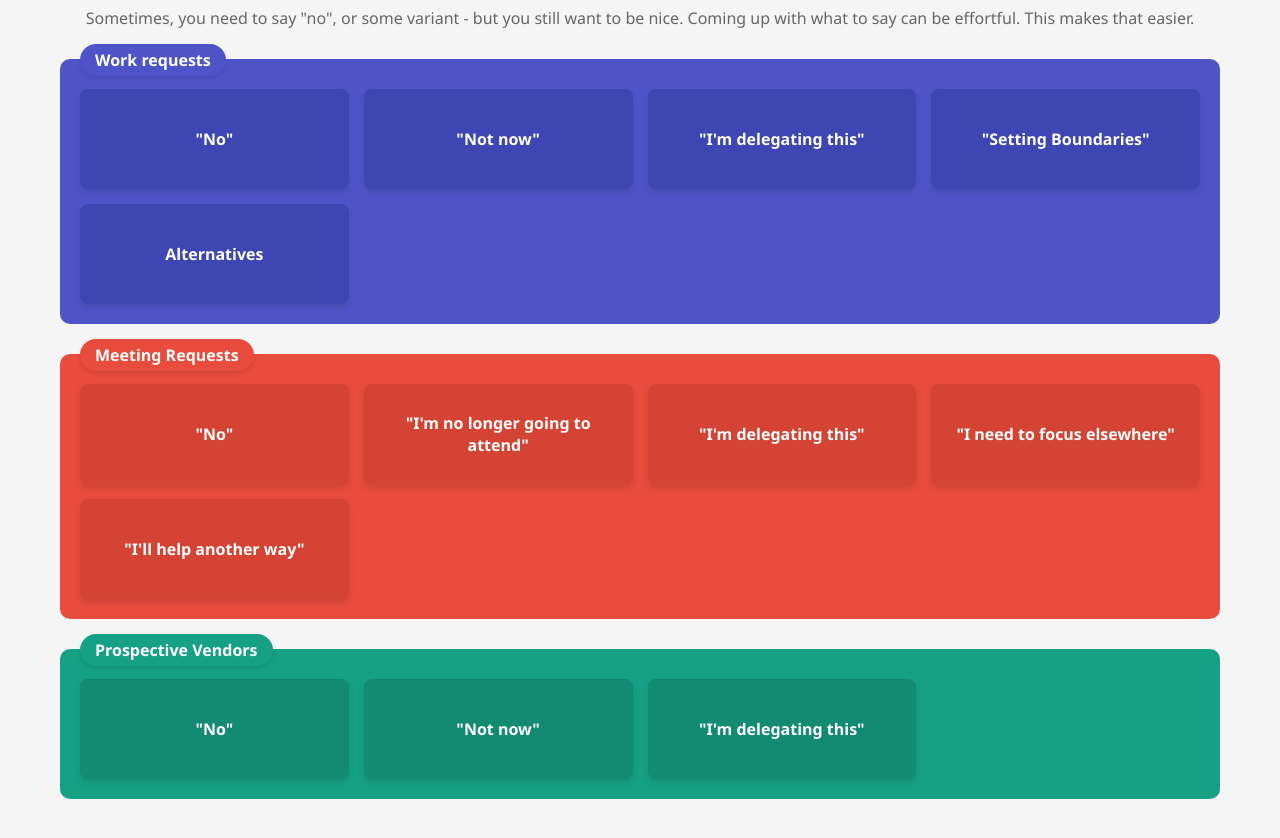
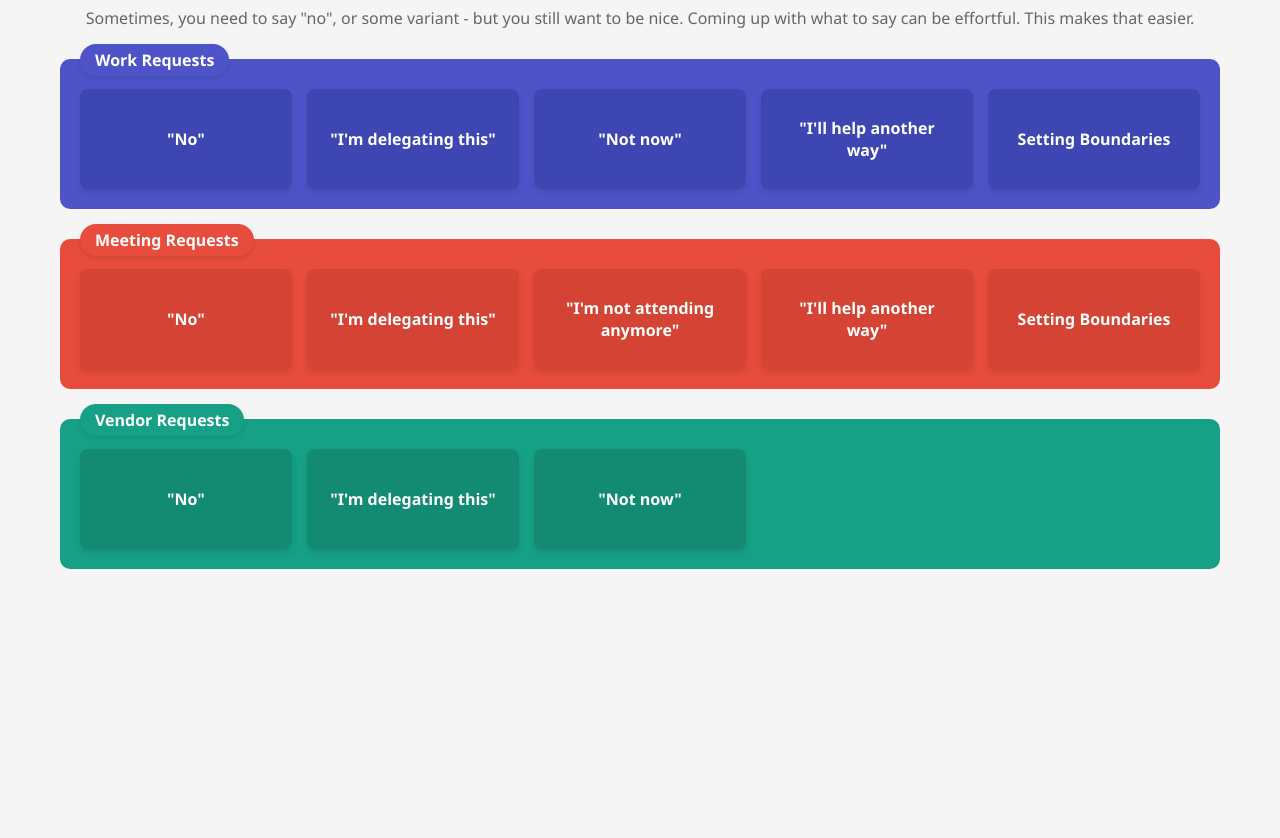
Before and after one commit to caelyx/no, a plain HTML site: page index.html in a window 1280 px wide. Shown: the part 66-904 px from the top of the page. After the commit the page ends 800 px from the top, so only its background shows below. Drawn offline with Linux system fonts and the light colour scheme.

Commit message:
Minor style adjustments.
script.js: clean up category names and order
styles.css: allow five buttons in a row.

```diff
--- a/script.js
+++ b/script.js
@@ -11,7 +11,7 @@ document.addEventListener('DOMContentLoaded', function() {
 
 function parseMarkdown() {
     // This is the content from the Markdown file
-    const markdownContent = `# Work requests
+    const markdownContent = `# Work Requests
 
 ## "No"
 
@@ -26,6 +26,19 @@ function parseMarkdown() {
 * "That's a creative suggestion, though it's not something we can implement at this time."
 * "I've given this considerable thought, and my answer is no."
 
+## "I'm delegating this"
+
+* "This is something that would benefit from [colleague's] expertise. I'll connect you with them."
+* "I believe [team member] would be better positioned to help you with this request."
+* "I'd like [colleague] to take point on this – they have more bandwidth than I do currently."
+* "This falls within [department]'s remit. I'll point you in their direction."
+* "I recommend discussing this with [colleague], who specializes in this area."
+* "While I can't take this on personally, I'm happy to ask [team member] to collaborate with you on it."
+* "I think [colleague] would be the best person to provide the support you need on this."
+* "This isn't my area of expertise, but [team member] would be an excellent resource for you."
+* "I'd like to hand this over to [colleague] who has more capacity to give it proper attention."
+* "I'll ask [team member] to follow up with you as they're leading our initiatives in this space."
+
 ## "Not now"
 
 * "This isn't a priority for us this quarter, but let's revisit it in our planning for next quarter."
@@ -39,20 +52,20 @@ function parseMarkdown() {
 * "Let's put a pin in this for now while we gather more information."
 * "I'd prefer to wait until we have more data before making a commitment."
 
-## "I'm delegating this"
+## "I'll help another way"
 
-* "This is something that would benefit from [colleague's] expertise. I'll connect you with them."
-* "I believe [team member] would be better positioned to help you with this request."
-* "I'd like [colleague] to take point on this – they have more bandwidth than I do currently."
-* "This falls within [department]'s remit. I'll point you in their direction."
-* "I recommend discussing this with [colleague], who specializes in this area."
-* "While I can't take this on personally, I'm happy to ask [team member] to collaborate with you on it."
-* "I think [colleague] would be the best person to provide the support you need on this."
-* "This isn't my area of expertise, but [team member] would be an excellent resource for you."
-* "I'd like to hand this over to [colleague] who has more capacity to give it proper attention."
-* "I'll ask [team member] to follow up with you as they're leading our initiatives in this space."
+* "What if we approached this from a different angle? Perhaps we could [alternative suggestion]."
+* "I can't approve this specific request, but here's what I can offer instead..."
+* "Rather than pursuing that path, I'd recommend we focus our efforts on [alternative]."
+* "Have you considered [alternative approach] as a potential solution?"
+* "While that specific approach isn't feasible, I wonder if [alternative] might achieve similar outcomes."
+* "I suggest we pivot slightly and look at [alternative] which aligns better with our objectives."
+* "Instead of that approach, what about exploring [alternative option]?"
+* "That specific proposal doesn't work for us, but I'd be supportive of [modified version]."
+* "Let's try a different tack – perhaps [alternative] would be more achievable."
+* "I see where you're heading with this. What if we modified the approach to [alternative]?"
 
-## "Setting Boundaries"
+## Setting Boundaries
 
 * "I need to protect our team's bandwidth, so we'll need to decline this request."
 * "Taking this on would overextend our resources, which wouldn't be responsible management."
@@ -65,19 +78,6 @@ function parseMarkdown() {
 * "I'm conscious of not spreading our resources too thin, so we'll need to decline."
 * "To maintain the quality of our work, I need to be selective about what we commit to."
 
-## Alternatives
-
-* "What if we approached this from a different angle? Perhaps we could [alternative suggestion]."
-* "I can't approve this specific request, but here's what I can offer instead..."
-* "Rather than pursuing that path, I'd recommend we focus our efforts on [alternative]."
-* "Have you considered [alternative approach] as a potential solution?"
-* "While that specific approach isn't feasible, I wonder if [alternative] might achieve similar outcomes."
-* "I suggest we pivot slightly and look at [alternative] which aligns better with our objectives."
-* "Instead of that approach, what about exploring [alternative option]?"
-* "That specific proposal doesn't work for us, but I'd be supportive of [modified version]."
-* "Let's try a different tack – perhaps [alternative] would be more achievable."
-* "I see where you're heading with this. What if we modified the approach to [alternative]?"
-
 # Meeting Requests
 
 ## "No"
@@ -88,14 +88,6 @@ function parseMarkdown() {
 * "I don't think I'd add value to this particular conversation."
 * "I've checked my calendar against my quarterly objectives, and I need to protect my time for deliverables I've committed to."
 
-## "I'm no longer going to attend"
-
-* "I've noticed I haven't been able to contribute meaningfully to this recurring meeting. I'll step back unless specific topics arise that require my input."
-* "Could we revisit the necessity of my attendance at this standing meeting? My involvement doesn't seem essential based on recent agendas."
-* "I suggest rotating attendance from our team rather than having me join every session."
-* "Could we reduce the frequency of this meeting? Monthly would be more manageable than weekly for me."
-* "I'd like to propose moving to an exception-based model for my attendance - I'll join when there are agenda items requiring my specific input."
-
 ## "I'm delegating this"
 
 * "My team member [name] would be better positioned to contribute to this discussion."
@@ -104,13 +96,13 @@ function parseMarkdown() {
 * "As this intersects with [colleague]'s responsibilities, they would be the appropriate person to involve."
 * "I'd like to send [team member] in my place, as they're directly working on related initiatives."
 
-## "I need to focus elsewhere"
+## "I'm not attending anymore"
 
-* "I'm currently focusing on [specific priority] and need to decline meetings outside that scope."
-* "I've implemented a new meeting policy to ensure I can deliver on my key objectives. This doesn't meet my criteria for attendance."
-* "To be effective in my role, I need to be selective about which meetings I attend. I'll need to pass on this one."
-* "I'm working to reduce my meeting load by 30% this quarter to increase my team's productivity."
-* "I've set aside specific days for meetings, and unfortunately, this doesn't align with those times."
+* "I've noticed I haven't been able to contribute meaningfully to this recurring meeting. I'll step back unless specific topics arise that require my input."
+* "Could we revisit the necessity of my attendance at this standing meeting? My involvement doesn't seem essential based on recent agendas."
+* "I suggest rotating attendance from our team rather than having me join every session."
+* "Could we reduce the frequency of this meeting? Monthly would be more manageable than weekly for me."
+* "I'd like to propose moving to an exception-based model for my attendance - I'll join when there are agenda items requiring my specific input."
 
 ## "I'll help another way"
 
@@ -120,7 +112,15 @@ function parseMarkdown() {
 * "Would a quick 10-minute chat beforehand work instead of my attendance at the full meeting?"
 * "This doesn't require my real-time input. Could you send any specific questions my way after you've met?"
 
-# Prospective Vendors
+## Setting Boundaries
+
+* "I'm currently focusing on [specific priority] and need to decline meetings outside that scope."
+* "I've implemented a new meeting policy to ensure I can deliver on my key objectives. This doesn't meet my criteria for attendance."
+* "To be effective in my role, I need to be selective about which meetings I attend. I'll need to pass on this one."
+* "I'm working to reduce my meeting load by 30% this quarter to increase my team's productivity."
+* "I've set aside specific days for meetings, and unfortunately, this doesn't align with those times."
+
+# Vendor Requests
 
 ## "No"
 
@@ -135,6 +135,14 @@ function parseMarkdown() {
 * "Our team is fully committed to our existing roadmap and tools at this stage."
 * "I've consulted with our team, and we're satisfied with our current provider in this area."
 
+## "I'm delegating this"
+
+* "This would be better directed to our [department/person]. I'm copying them here so you can follow up directly."
+* "While I'm not the right contact, [colleague] manages our procurement in this area."
+* "Our company works with an approved vendor list managed by our procurement team at [email address]."
+* "We have a formal process for vendor selection. Please submit your information through our supplier portal at [website]."
+* "We're currently under contract with our existing provider, but you're welcome to register in our supplier database for future opportunities."
+
 ## "Not now"
 
 * "We might be interested in learning more about your offering in Q3. Could you reach out again in [month]?"
@@ -142,14 +150,7 @@ function parseMarkdown() {
 * "Our review cycle for these tools begins in [month]. Please contact me then if you're still interested."
 * "I'd be interested in a brief email overview rather than a meeting at this stage."
 * "Could you send through some case studies from similar organisations first? That will help me determine if a meeting would be valuable."
-
-## "I'm delegating this"
-
-* "This would be better directed to our [department/person]. I'm copying them here so you can follow up directly."
-* "While I'm not the right contact, [colleague] manages our procurement in this area."
-* "Our company works with an approved vendor list managed by our procurement team at [email address]."
-* "We have a formal process for vendor selection. Please submit your information through our supplier portal at [website]."
-* "We're currently under contract with our existing provider, but you're welcome to register in our supplier database for future opportunities." `;
+`;
 
     const data = {};
     let currentCategory = null;
@@ -191,8 +192,8 @@ function renderCategories(data) {
 
     // CSS class names based on category (for styling)
     const cssClassMap = {
-        'Work requests': 'work-requests',
-        'Prospective Vendors': 'prospective-vendors',
+        'Work Requests': 'work-requests',
+        'Vendor Requests': 'prospective-vendors',
         'Meeting Requests': 'unnecessary-meeting-requests'
     };
 
--- a/styles.css
+++ b/styles.css
@@ -47,7 +47,7 @@ header p {
 
 .category-buttons {
     display: grid;
-    grid-template-columns: repeat(auto-fill, minmax(250px, 1fr));
+    grid-template-columns: repeat(auto-fill, minmax(200px, 1fr));
     gap: 15px;
     margin-top: 10px;
 }
```
